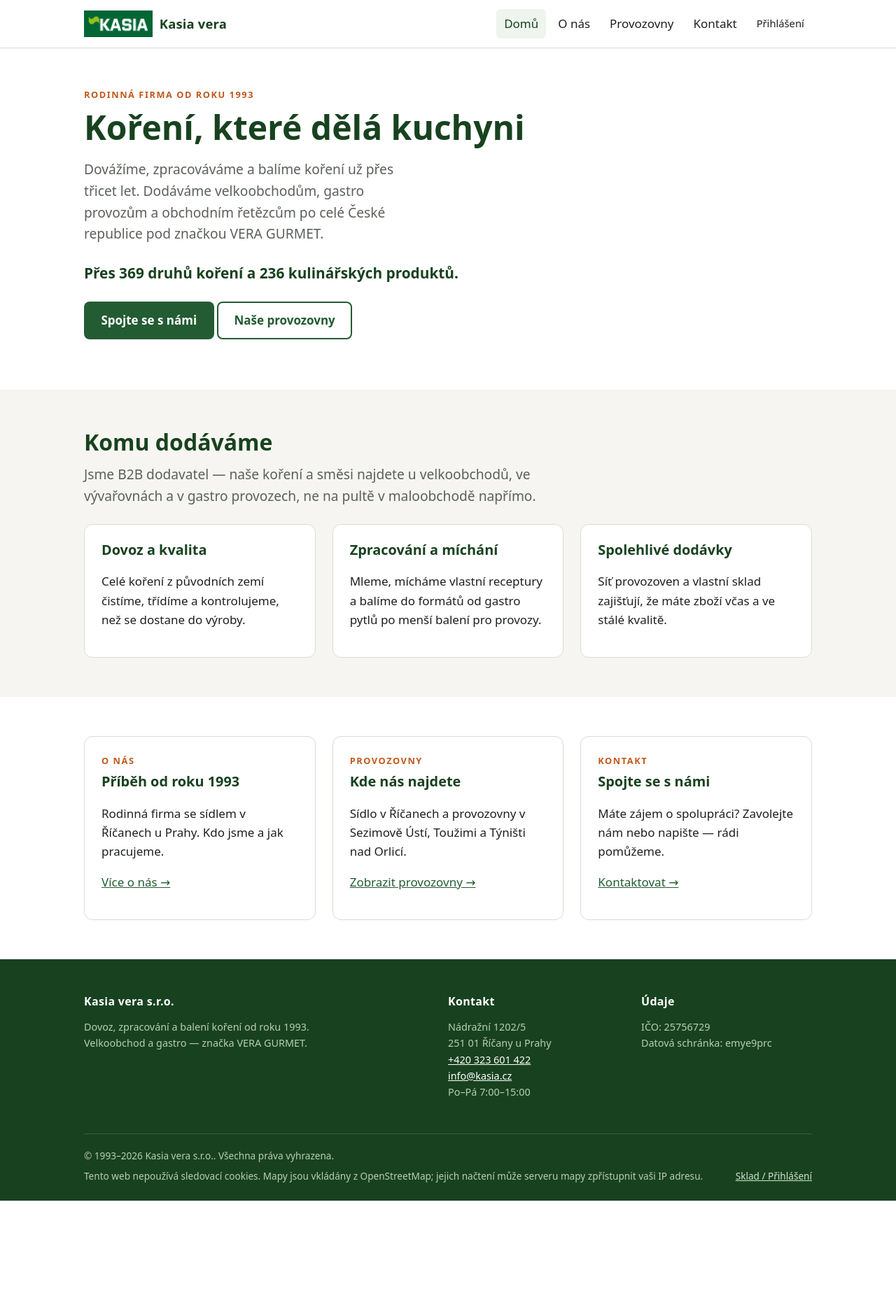
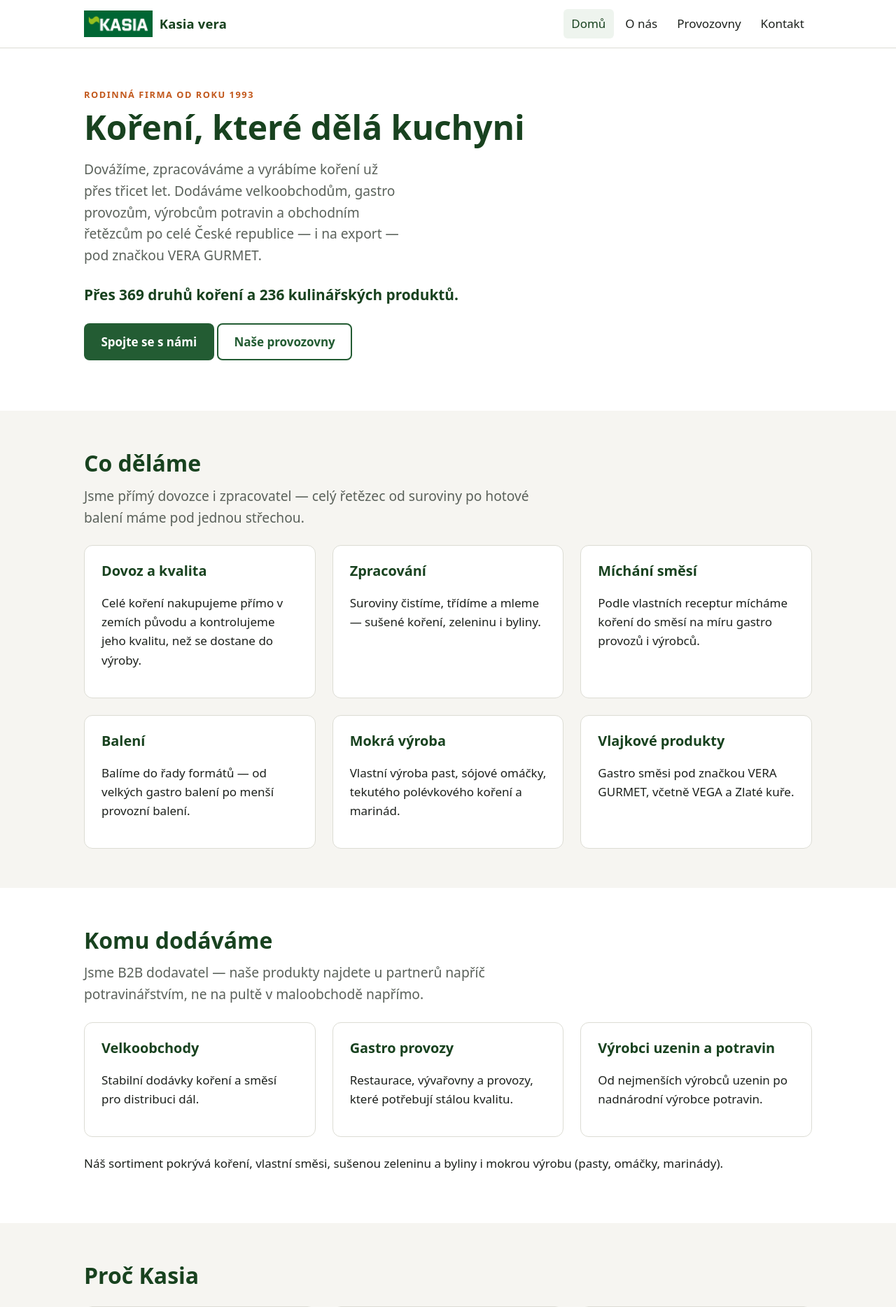
Before and after one commit to matejformanek/Kasia-warehouse, a Django app: page / in a window 1280 px wide. Shown: the top 1868 px of the page at 70% size. Before the commit the page ends 1716 px from the top, so only its background shows below. Run offline with Django 5.2, Linux system fonts and the light colour scheme; parts of the project's set-up code (start-up, migrations or seed data) failed here and were passed over.

Commit message:
web: public-site pass 2 — O nás long-form, homepage enrichment, footer cleanup, public-branded login
Content + cosmetic refinement within decisions 0050–0052 (no new decision;
docs updated instead).

- Header: drop the pass-1 login link (misleads customers with no app access);
  Přihlášení is now footer-only. Remove .login-link CSS.
- Footer: reorganise into three columns (firma + IČO/datová schránka / Kontakt /
  Odkazy incl. "Přihlášení do skladu") + a shortened legal strip (drop the long
  IP-clause sentence and the duplicate Sklad/Přihlášení span). Drop .sklad-link CSS.
- O nás: rewrite as a real long-form article from kasia.cz/about — sortiment,
  vlastní výroba (1995 Týniště / 1998 Strančice / 2011 Sezimovo Ústí / Toužim
  VERA GURMET), dovoz a export (PL/UA/SK/IL/BY/NL), dostupnost a dosah. RC Rugby
  omitted (Matej).
- Homepage: enrich for B2B — Co děláme (capabilities), Komu dodáváme (segments +
  one-line sortiment), Proč Kasia (why-us). Products kept minimal (no list, no
  new page; Produkty/Encyklopedie stay deferred per 0051).
- Login: registration/login.html extends web/base.html with two panels
  (Zaměstnanci sign-in + Zákazníci guidance); login route gains
  redirect_authenticated_user=True + extra_context for the public chrome.
  base.html CSS fix: input[type=password] in the form selector; errors via
  form.non_field_errors.
- content.py: add COMPANY["export_markets"].
- Tests: header-login-absent, footer-login-present, O nás history, homepage
  enrichment, public-branded login render, login redirect-authenticated.
- Docs: context/public-site.md (login footer-only + public-branded + redirect;
  O nás/home/footer notes) + context/state.md Done entry.

342 tests green, ruff clean, manage.py check clean, makemigrations --check none.

Co-Authored-By: Claude Opus 4.8 (1M context) <noreply@anthropic.com>

```diff
--- a/kasia/templates/web/base.html
+++ b/kasia/templates/web/base.html
@@ -131,7 +131,8 @@
   /* Forms */
   form .field { margin-bottom: 1rem; }
   form label { display: block; font-weight: 600; margin-bottom: 0.3rem; }
-  form input[type=text], form input[type=email], form input[type=tel], form textarea {
+  form input[type=text], form input[type=email], form input[type=tel],
+  form input[type=password], form textarea {
     width: 100%; font: inherit; padding: 0.6rem 0.7rem;
     border: 1px solid var(--border); border-radius: 8px; background: #fff;
   }
@@ -140,12 +141,13 @@
   form .errorlist { list-style: none; padding: 0; margin: 0.3rem 0 0; color: #a40000; font-size: 0.95rem; }
   .helptext { color: var(--fg-soft); font-size: 0.95rem; }
 
-  /* Discreet staff login link (header) — utilitarian, not a CTA */
-  .login-link {
-    text-decoration: none; color: var(--fg-soft); font-size: 0.92rem;
-    padding: 0.45rem 0.55rem; border-radius: 6px; white-space: nowrap;
-  }
-  .login-link:hover { color: var(--green-dark); background: var(--green-soft); }
+  /* Login card (staff sign-in, public chrome) */
+  .login-card { max-width: 880px; margin: 0 auto; }
+  .login-panels { display: grid; gap: 1.5rem; align-items: start; }
+  @media (min-width: 760px) { .login-panels { grid-template-columns: 3fr 2fr; } }
+  .login-panels .card h2 { font-size: 1.3rem; }
+  .login-aside { background: var(--green-soft); border-color: transparent; }
+  .login-meta { color: var(--fg-soft); font-size: 0.95rem; margin-top: 0.75rem; }
 
   /* Contact panel — key/value facts */
   .contact-panel { display: grid; gap: 0.75rem 1.5rem; margin: 0; }
@@ -207,7 +209,6 @@
     padding-top: 1.25rem; font-size: 0.85rem; color: #b9ccb9;
     display: flex; flex-wrap: wrap; gap: 0.5rem 1.5rem; justify-content: space-between;
   }
-  footer.site .sklad-link a { color: #cfe0cf; text-decoration: underline; }
 </style>
 </head>
 <body>
@@ -222,7 +223,6 @@
       {% for item in nav %}
         <a href="{% url item.url_name %}"{% if active == item.url_name %} class="active" aria-current="page"{% endif %}>{{ item.label }}</a>
       {% endfor %}
-      <a class="login-link" href="{% url 'login' %}">Přihlášení</a>
     </nav>
   </div>
 </header>
@@ -237,8 +237,12 @@
       <div>
         <h4>{{ company.legal_name }}</h4>
         <p class="muted">
-          Dovoz, zpracování a balení koření od roku {{ company.founded_year }}.<br>
-          Velkoobchod a gastro — značka {{ company.brand }}.
+          Dovoz, zpracování a balení koření od roku {{ company.founded_year }} —
+          velkoobchod a gastro, značka {{ company.brand }}.
+        </p>
+        <p class="muted">
+          IČO: {{ company.ico }}<br>
+          Datová schránka: {{ company.datova_schranka }}
         </p>
       </div>
       <div>
@@ -252,18 +256,18 @@
         </p>
       </div>
       <div>
-        <h4>Údaje</h4>
+        <h4>Odkazy</h4>
         <p class="muted">
-          IČO: {{ company.ico }}<br>
-          {% if company.dic %}DIČ: {{ company.dic }}<br>{% endif %}
-          Datová schránka: {{ company.datova_schranka }}
+          {% for item in nav %}
+            <a href="{% url item.url_name %}">{{ item.label }}</a><br>
+          {% endfor %}
+          <a href="{% url 'login' %}">Přihlášení do skladu</a>
         </p>
       </div>
     </div>
     <div class="legal">
       <span>© {{ company.founded_year }}–2026 {{ company.legal_name }}. Všechna práva vyhrazena.</span>
-      <span>Tento web nepoužívá sledovací cookies. Mapy jsou vkládány z OpenStreetMap; jejich načtení může serveru mapy zpřístupnit vaši IP adresu.</span>
-      <span class="sklad-link"><a href="{% url 'inventory:home' %}">Sklad&nbsp;/&nbsp;Přihlášení</a></span>
+      <span>Tento web nepoužívá sledovací cookies. Mapy jsou vkládány z OpenStreetMap.</span>
     </div>
   </div>
 </footer>
--- a/kasia/templates/web/home.html
+++ b/kasia/templates/web/home.html
@@ -1,6 +1,7 @@
 {% extends "web/base.html" %}
 
-{% block title %}{{ company.legal_name }} — koření a kulinářské produkty od roku {{ company.founded_year }}{% endblock %}
+{% block title %}{{ company.legal_name }} — dovoz, zpracování a výroba koření od roku {{ company.founded_year }}{% endblock %}
+{% block meta_description %}{{ company.legal_name }} — přímý dovozce a zpracovatel koření, sušené zeleniny a bylin od roku {{ company.founded_year }}. Vlastní výroba směsí, past, omáček a marinád, značka {{ company.brand }}. Dodáváme velkoobchodům, gastro provozům a výrobcům potravin po celé ČR i na export.{% endblock %}
 
 {% block content %}
 <section>
@@ -8,9 +9,9 @@
     <p class="eyebrow">Rodinná firma od roku {{ company.founded_year }}</p>
     <h1>Koření, které dělá kuchyni</h1>
     <p class="lead">
-      Dovážíme, zpracováváme a balíme koření už přes třicet let. Dodáváme
-      velkoobchodům, gastro provozům a obchodním řetězcům po celé České republice
-      pod značkou {{ company.brand }}.
+      Dovážíme, zpracováváme a vyrábíme koření už přes třicet let. Dodáváme
+      velkoobchodům, gastro provozům, výrobcům potravin a obchodním řetězcům po
+      celé České republice — i na export — pod značkou {{ company.brand }}.
     </p>
     <p style="margin:1.5rem 0;">
       <span class="stat" style="font-size:1.3rem;">
@@ -26,26 +27,103 @@
 
 <section class="alt">
   <div class="wrap">
-    <h2>Komu dodáváme</h2>
+    <h2>Co děláme</h2>
     <p class="lead" style="max-width:60ch;">
-      Jsme B2B dodavatel — naše koření a směsi najdete u velkoobchodů, ve
-      vývařovnách a v gastro provozech, ne na pultě v maloobchodě napřímo.
+      Jsme přímý dovozce i zpracovatel — celý řetězec od suroviny po hotové
+      balení máme pod jednou střechou.
     </p>
     <div class="grid cols-3" style="margin-top:1.5rem;">
       <div class="card">
         <h3>Dovoz a kvalita</h3>
-        <p>Celé koření z původních zemí čistíme, třídíme a kontrolujeme,
-        než se dostane do výroby.</p>
+        <p>Celé koření nakupujeme přímo v zemích původu a kontrolujeme jeho
+        kvalitu, než se dostane do výroby.</p>
       </div>
       <div class="card">
-        <h3>Zpracování a míchání</h3>
-        <p>Mleme, mícháme vlastní receptury a balíme do formátů od gastro
-        pytlů po menší balení pro provozy.</p>
+        <h3>Zpracování</h3>
+        <p>Suroviny čistíme, třídíme a mleme — sušené koření, zeleninu i
+        byliny.</p>
       </div>
       <div class="card">
-        <h3>Spolehlivé dodávky</h3>
-        <p>Síť provozoven a vlastní sklad zajišťují, že máte zboží
-        včas a ve stálé kvalitě.</p>
+        <h3>Míchání směsí</h3>
+        <p>Podle vlastních receptur mícháme koření do směsí na míru gastro
+        provozů i výrobců.</p>
+      </div>
+      <div class="card">
+        <h3>Balení</h3>
+        <p>Balíme do řady formátů — od velkých gastro balení po menší provozní
+        balení.</p>
+      </div>
+      <div class="card">
+        <h3>Mokrá výroba</h3>
+        <p>Vlastní výroba past, sójové omáčky, tekutého polévkového koření a
+        marinád.</p>
+      </div>
+      <div class="card">
+        <h3>Vlajkové produkty</h3>
+        <p>Gastro směsi pod značkou {{ company.brand }}, včetně VEGA a
+        Zlaté kuře.</p>
+      </div>
+    </div>
+  </div>
+</section>
+
+<section>
+  <div class="wrap">
+    <h2>Komu dodáváme</h2>
+    <p class="lead" style="max-width:60ch;">
+      Jsme B2B dodavatel — naše produkty najdete u partnerů napříč potravinářstvím,
+      ne na pultě v maloobchodě napřímo.
+    </p>
+    <div class="grid cols-3" style="margin-top:1.5rem;">
+      <div class="card">
+        <h3>Velkoobchody</h3>
+        <p>Stabilní dodávky koření a směsí pro distribuci dál.</p>
+      </div>
+      <div class="card">
+        <h3>Gastro provozy</h3>
+        <p>Restaurace, vývařovny a provozy, které potřebují stálou kvalitu.</p>
+      </div>
+      <div class="card">
+        <h3>Výrobci uzenin a potravin</h3>
+        <p>Od nejmenších výrobců uzenin po nadnárodní výrobce potravin.</p>
+      </div>
+    </div>
+    <p style="margin-top:1.5rem;">
+      Náš sortiment pokrývá koření, vlastní směsi, sušenou zeleninu a byliny i
+      mokrou výrobu (pasty, omáčky, marinády).
+    </p>
+  </div>
+</section>
+
+<section class="alt">
+  <div class="wrap">
+    <h2>Proč Kasia</h2>
+    <div class="grid cols-3" style="margin-top:1.5rem;">
+      <div class="card">
+        <h3>30+ let zkušeností</h3>
+        <p>Rodinná firma s vlastním řemeslem od roku {{ company.founded_year }}.</p>
+      </div>
+      <div class="card">
+        <h3>Dovozce i zpracovatel</h3>
+        <p>Přímý dovoz i vlastní výroba — kratší cesta a lepší kontrola nad
+        kvalitou.</p>
+      </div>
+      <div class="card">
+        <h3>Stálá kvalita a dohledatelnost</h3>
+        <p>Spolehlivá kvalita šarží a dohledatelnost od suroviny po balení.</p>
+      </div>
+      <div class="card">
+        <h3>Rychlé a pružné dodávky</h3>
+        <p>Síť provozoven a vlastní sklad zajišťují zboží včas.</p>
+      </div>
+      <div class="card">
+        <h3>Síť obchodních zástupců</h3>
+        <p>Zastoupení po celé ČR — jsme blízko a snadno dostupní.</p>
+      </div>
+      <div class="card">
+        <h3>Dovoz i export</h3>
+        <p>Dovážíme ze zemí původu a vyvážíme do řady evropských i zámořských
+        trhů.</p>
       </div>
     </div>
   </div>
--- a/kasia/urls.py
+++ b/kasia/urls.py
@@ -4,6 +4,8 @@ from django.contrib.auth.decorators import login_not_required
 from django.http import HttpResponse
 from django.urls import include, path, reverse_lazy
 from django.views.generic.base import RedirectView
+
+from web.content import COMPANY, NAV
 
 
 @login_not_required
@@ -33,7 +35,16 @@ urlpatterns = [
     # wrapper namespace) keep the bare auth names at the root namespace.
     path(
         "sklad/prihlaseni/",
-        auth_views.LoginView.as_view(template_name="registration/login.html"),
+        # Public-branded login: extends web/base.html so it carries the marketing
+        # chrome (decision 0050–0052 refinement). redirect_authenticated_user
+        # sends an already-logged-in visitor straight to LOGIN_REDIRECT_URL
+        # (inventory:home). extra_context feeds the public header/footer (rendered
+        # on both GET and invalid POST).
+        auth_views.LoginView.as_view(
+            template_name="registration/login.html",
+            redirect_authenticated_user=True,
+            extra_context={"company": COMPANY, "nav": NAV, "active": ""},
+        ),
         name="login",
     ),
     path("sklad/odhlaseni/", auth_views.LogoutView.as_view(), name="logout"),
--- a/web/content.py
+++ b/web/content.py
@@ -41,6 +41,17 @@ COMPANY = {
     # Proof stat from the business (company-profile.md / old kasia.cz).
     "spice_count": "369",
     "product_count": "236",
+    # Import + export/re-export reach (kasia.cz About; decision 0052 — RC Rugby
+    # sponsorship omitted by Matej). Rendered as a plain list in the O nás
+    # export paragraph; no per-market data beyond the country name is needed.
+    "export_markets": [
+        "Polsko",
+        "Ukrajina",
+        "Slovensko",
+        "Izrael",
+        "Bělorusko",
+        "Nizozemsko",
+    ],
 }
 
 # --- Kontaktní osoby / vedení (public directory from kasia.cz; decision 0052)-
```
Also changed, not shown: context/public-site.md (+40 -18 lines), context/state.md (+36 -0 lines), kasia/templates/registration/login.html (+37 -9 lines), kasia/templates/web/o_nas.html (+40 -15 lines), web/tests.py (+42 -4 lines).
